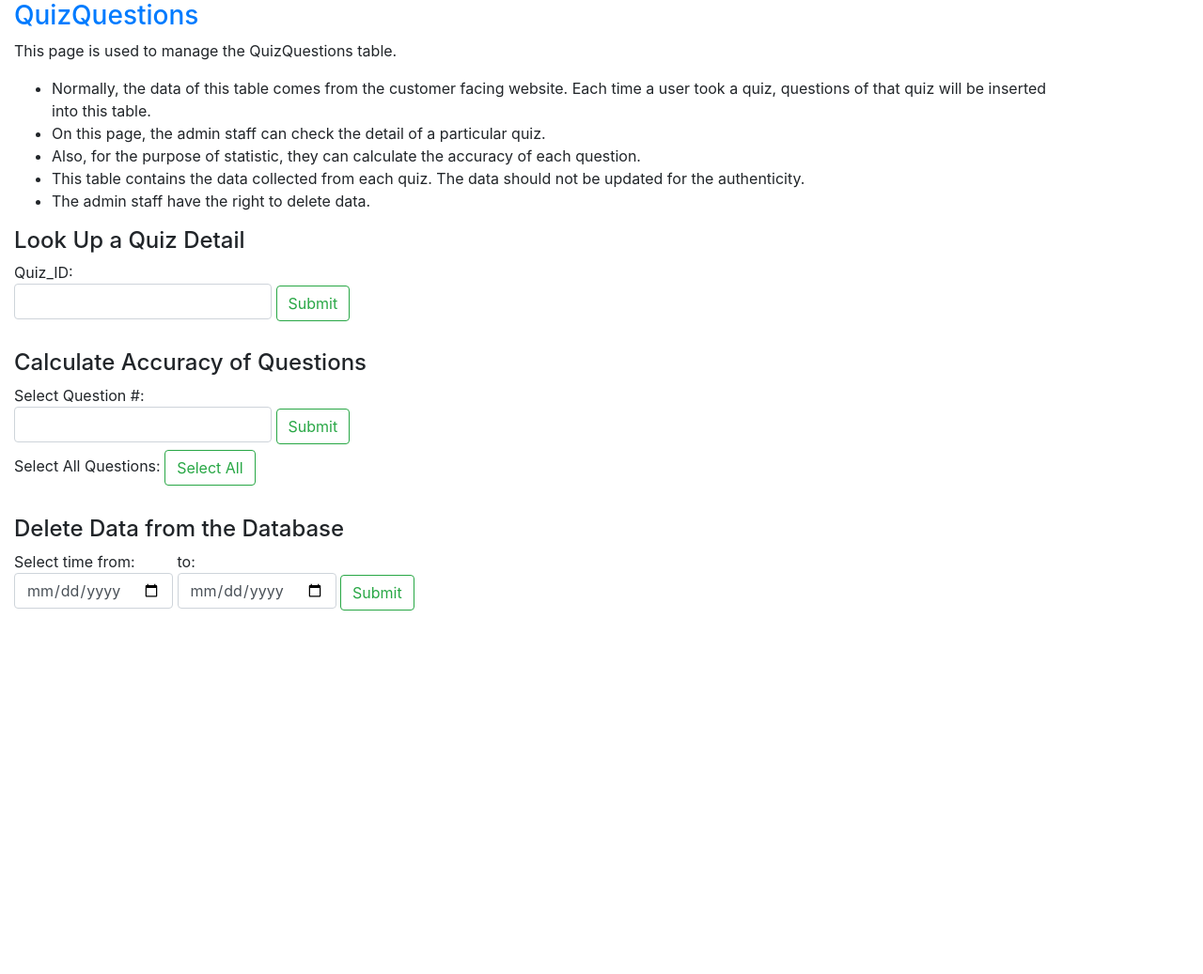
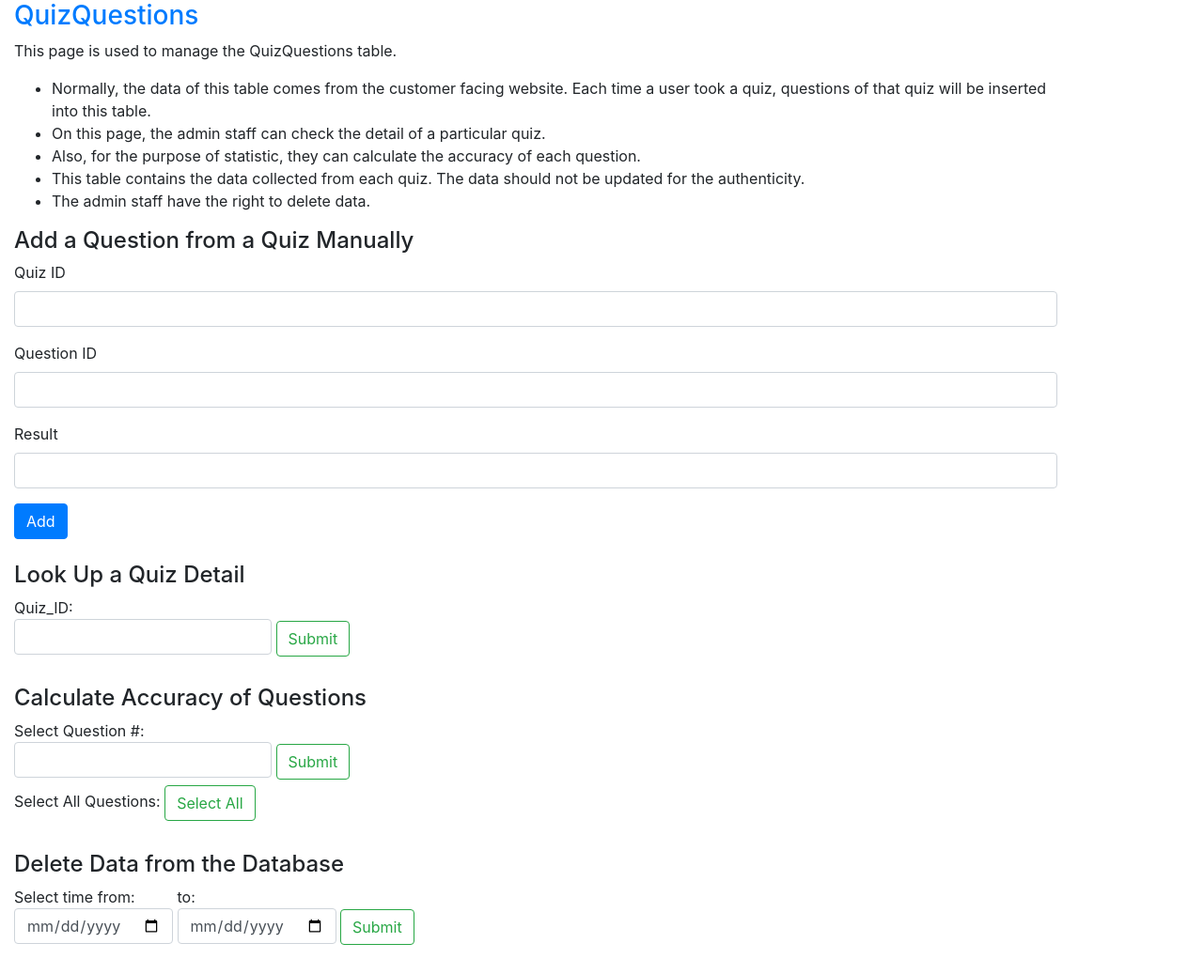
Before and after one commit to nguyeti4/cs340, a Flask app: page /quiz_detail in a window 1280 px wide. Shown: the part 56-1093 px from the top of the page at 94% size. Before the commit the page ends 706 px from the top, so only its background shows below. Run offline with Flask 2, Linux system fonts and the light colour scheme; some libraries are stand-ins or nearby versions.

Commit message:
Update quizQuestions.html

```diff
--- a/templates/quizQuestions.html
+++ b/templates/quizQuestions.html
@@ -15,6 +15,26 @@
       </ul>
   </p>
 </div>
+<form class="container" action="quiz_user" method="POST" style="margin-left: 0;">
+  <div>
+      <h4>Add a Question from a Quiz Manually</h4>
+  </div>
+  <div class="form-group">
+    <label>Quiz ID</label>
+    <input class="form-control" type="number" name="quiz_id">
+  </div>
+  <div class="form-group">
+      <label>Question ID</label>
+      <input class="form-control" type="number" name="question_id">
+  </div>
+  <div class="form-group">
+      <label>Result</label>
+      <input class="form-control" type="number" name="result">
+  </div>
+  <input class="btn btn-primary" type="submit" value="Add">
+</form>
+<br>
+
 <form class="container" class="form-inline my-2 my-lg-0" style="margin-left: 0;">
   <div>
     <h4>Look Up a Quiz Detail</h4>
```
